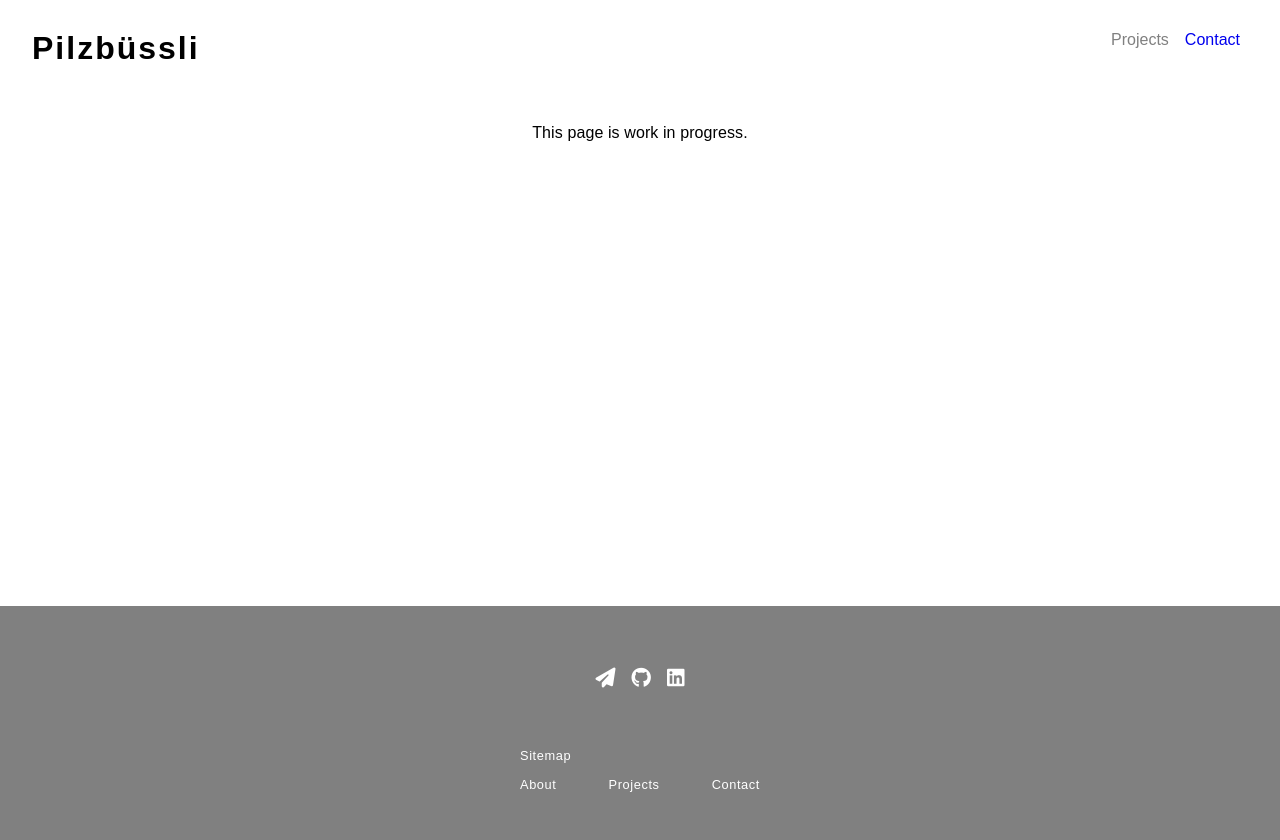
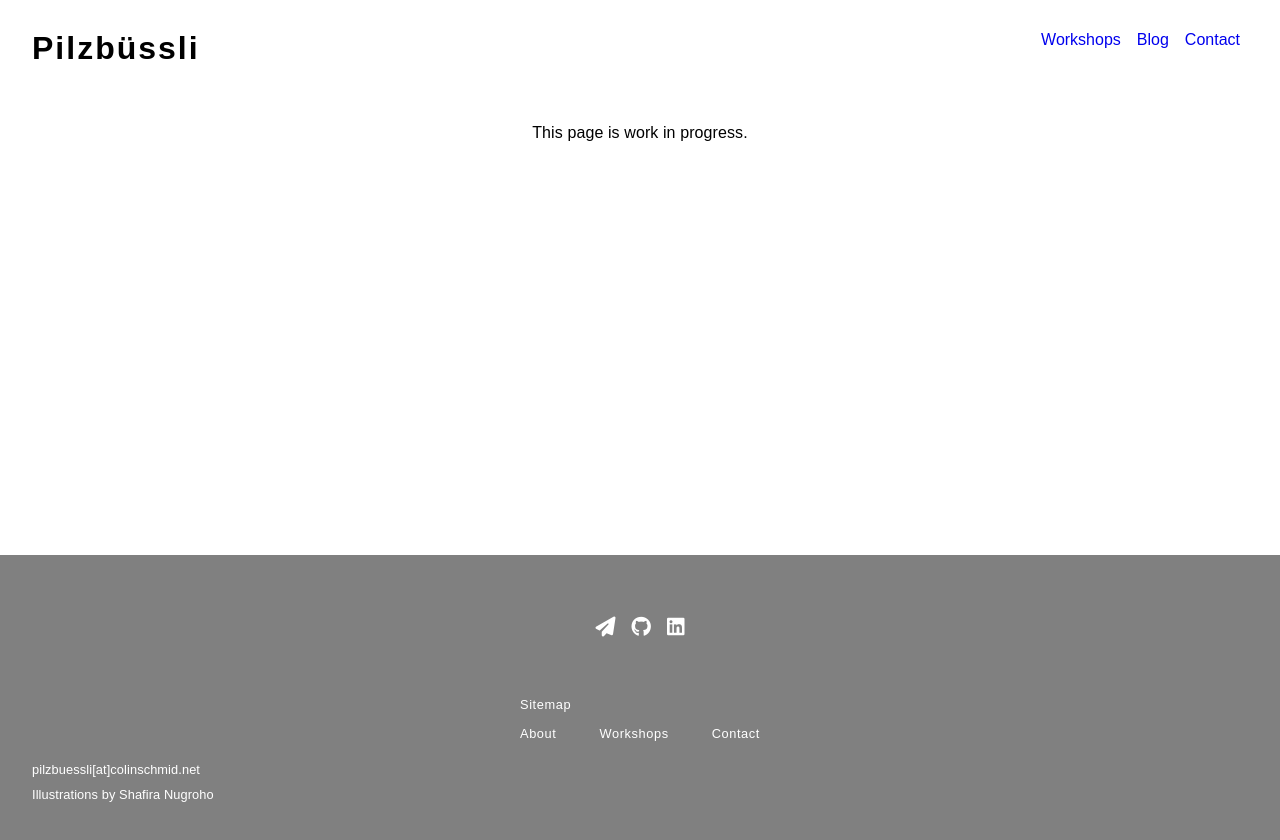
Before and after one commit to mala23/mycobus-cc, a website: page blog.html in a window 1280 px wide. Drawn offline with Linux system fonts and the light colour scheme; a web font is replaced by a local one.

Commit message:
update headers and footers

```diff
--- a/blog.html
+++ b/blog.html
@@ -16,7 +16,8 @@
     <a href="./index.html"><h1>Pilzb&#252;ssli</h1></a>
     <nav>
       <ul>
-        <li><a class="nav__active" href="./projects.html">Projects</a></li>
+        <li><a href="https://www.meetup.com/pilzbussli-meetup-group/">Workshops</a></li>
+        <li><a href="./blog.html">Blog</a></li>
         <li><a href="./contact.html">Contact</a></li>
       </ul>
     </nav>
@@ -36,10 +37,12 @@
       <h3>Sitemap</h3>
       <ul>
         <li><a href="./index.html">About</a></li>
-        <li><a href="./projects.html">Projects</a></li>
+        <li><a href="./workshops.html">Workshops</a></li>
         <li><a href="./contact.html">Contact</a></li>
       </ul>
     </section>
+    <p id="mailadd">pilzbuessli[at]colinschmid.net</p>
+    <p id="illucred">Illustrations by Shafira Nugroho</p>
 	</footer>
 </body>
 </html>
--- a/styles.css
+++ b/styles.css
@@ -236,4 +236,8 @@ button {
     font-size: .8rem;
     margin: 0 0 0 2rem;
   }
+  #mailadd {
+    font-size: .8rem;
+    margin: 0 0 0 2rem;
+  }
 }
```
Also changed, not shown: contact.html (+4 -3 lines), index.html (+15 -3 lines).
